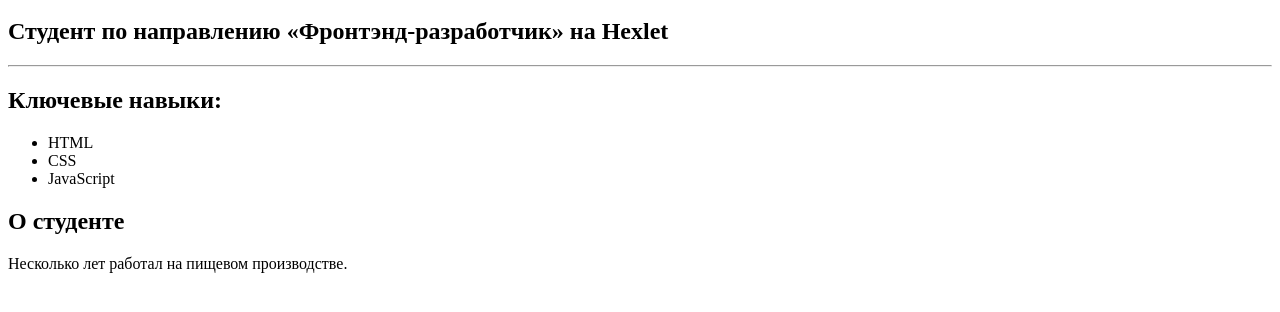
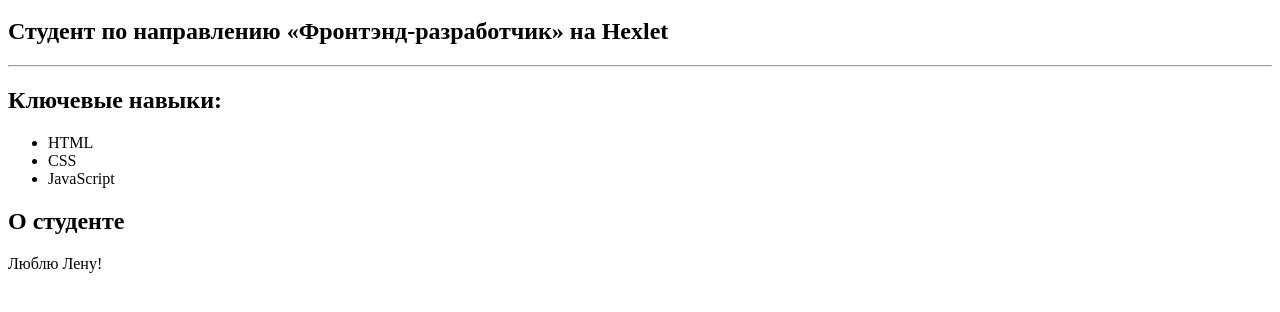
Before and after one commit to g3nnadevich/g3nnadevich-github.io, a plain HTML site: page index.html in a window 1280 px wide. Shown: the part 48-360 px from the top of the page. Drawn offline with Linux system fonts and the light colour scheme.

Commit message:
Update index.html

```diff
--- a/index.html
+++ b/index.html
@@ -16,7 +16,7 @@
   <section>
     <h2>О студенте</h2>
     <p>
-      Несколько лет работал на пищевом производстве.
+      Люблю Лену!
     </p>
   </section>
 </main>
```
